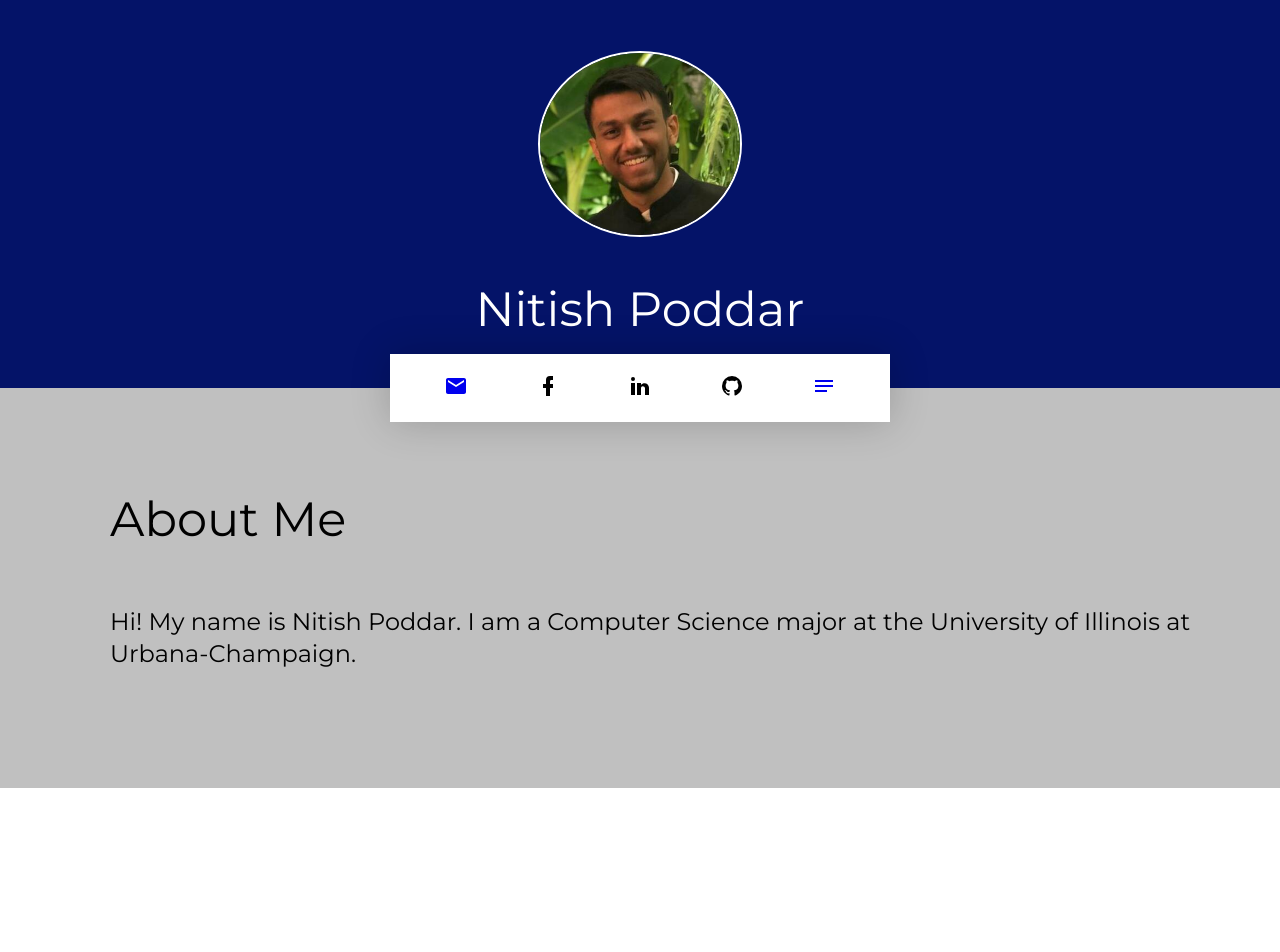
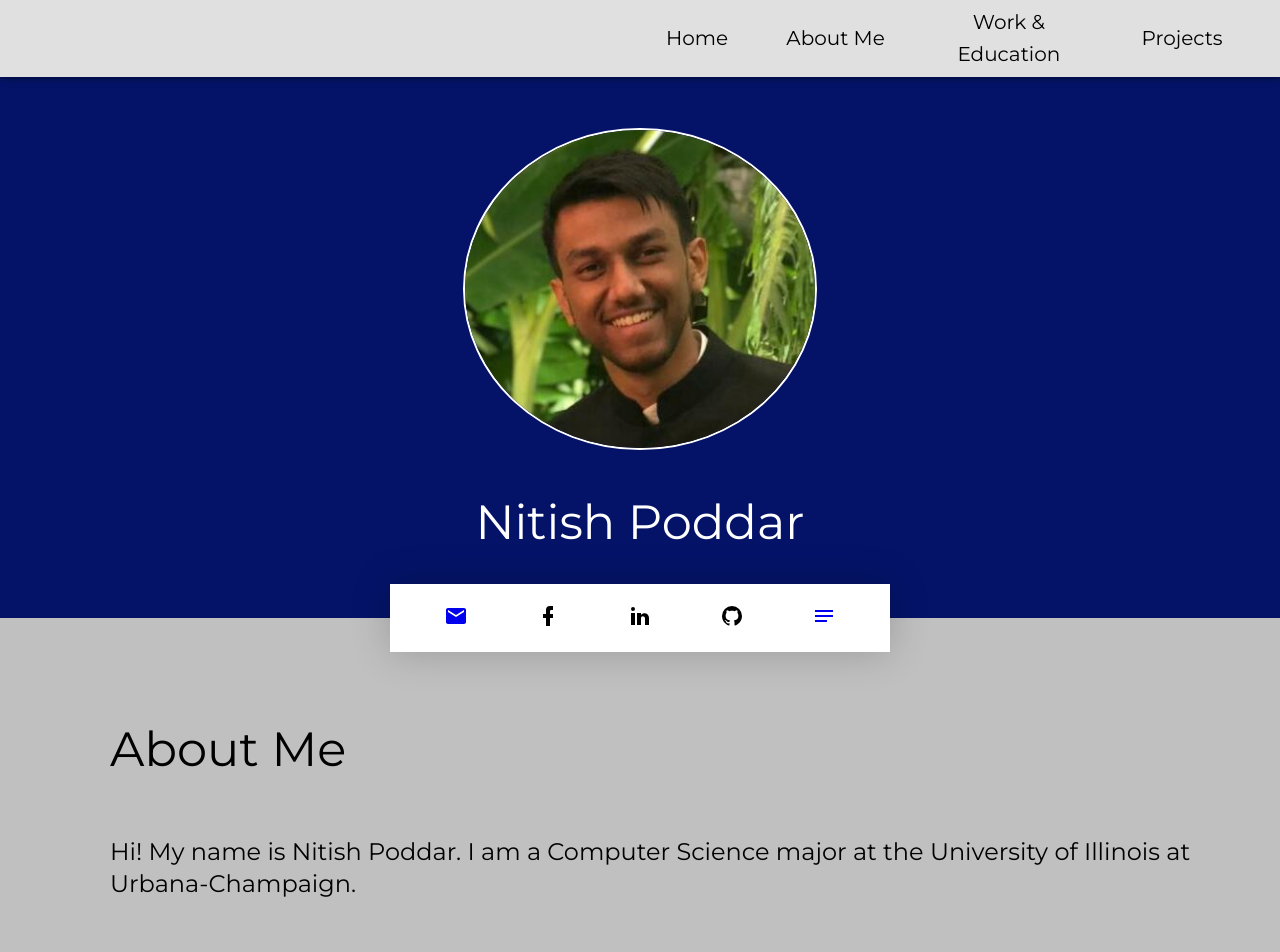
Before and after one commit to nitishp1812/nitishp1812.github.io, a React (Create React App) app: page / in a window 1280 px wide. Shown: the top 952 px of the page. Before the commit the page ends 800 px from the top, so only its background shows below. Built offline with nearby package versions, Linux system fonts and the light colour scheme; a web font is replaced by a local one.

Commit message:
Added navbar

```diff
--- a/src/About.js
+++ b/src/About.js
@@ -1,6 +1,6 @@
 import React from 'react';
 
-import { makeStyles, Typography } from '@material-ui/core';
+import { makeStyles, Typography, Fade } from '@material-ui/core';
 
 const useStyles = makeStyles(theme => ({
     root: {
@@ -22,6 +22,8 @@ export default () => {
 
     return (
         <div className={classes.root}>
+            <Fade in={true} timeout={3500}>
+                <div>
                     <Typography className={classes.heading} variant='h3' align='left' gutterBottom>
                         About Me
                     </Typography>
@@ -30,5 +32,7 @@ export default () => {
                         Illinois at Urbana-Champaign.
                     </Typography>
                 </div>
+            </Fade>
+        </div>
     );
 }
--- a/src/App.js
+++ b/src/App.js
@@ -1,13 +1,18 @@
-import React from 'react';
+import React, { useState } from 'react';
+import NavBar from './NavBar';
 import Home from './Home';
 import About from './About';
+import Work from './Work';
 import theme from './theme';
 
-import { MuiThemeProvider, makeStyles, Grid } from '@material-ui/core';
+import { MuiThemeProvider, makeStyles, Grid, Fade } from '@material-ui/core';
 import MailIcon from '@material-ui/icons/Mail';
 import NotesIcon from '@material-ui/icons/NotesTwoTone';
 
 const useStyles = makeStyles({
+    root: {
+        background: '#c0c0c0'
+    },
     linksContainer: {
         position: 'absolute',
         left: '50%',
@@ -21,46 +26,64 @@ const useStyles = makeStyles({
     }
 });
 
+const renderLinksContainer = (classes) => {
+    return (
+        <Grid className={classes.linksContainer}
+          container direction='row' alignItems='center' justify='center'>
+            <Grid item xs>
+                <Fade in={true} timeout={3500}>
+                    <a href='mailto:npoddar2@illinois.edu'>
+                        <MailIcon />
+                    </a>
+                </Fade>
+            </Grid>
+
+            <Grid item xs>
+                <Fade in={true} timeout={3500}>
+                    <a href='https://www.facebook.com/nitishpoddar99'>
+                        <img src={require('./imgs/facebook.svg')} alt='facebook' />
+                    </a>
+                </Fade>
+            </Grid>
+
+            <Grid item xs>
+                <Fade in={true} timeout={3500}>
+                    <a href='https://www.linkedin.com/in/nitish-poddar-579497175/'>
+                        <img src={require('./imgs/linkedin.svg')} alt='linkedin' />
+                    </a>
+                </Fade>
+            </Grid>
+
+            <Grid item xs>
+                <Fade in={true} timeout={3500}>
+                    <a href='https://github.com/nitishp1812'>
+                        <img src={require('./imgs/github.svg')} alt='github' />
+                    </a>
+                </Fade>
+            </Grid>
+
+            <Grid item xs>
+                <Fade in={true} timeout={3500}>
+                    <a href='https://nitishp1812.github.io/data/Resume.pdf' target='_blank'>
+                        <NotesIcon />
+                    </a>
+                </Fade>
+            </Grid>
+        </Grid>
+    );
+}
+
 const App = () => {
     const classes = useStyles();
 
     return (
         <MuiThemeProvider theme={theme}>
             <div className={classes.root}>
+                <NavBar />
                 <Home />
-                <Grid className={classes.linksContainer}
-                  container direction='row' alignItems='center' justify='center'>
-                    <Grid item xs>
-                        <a href='mailto:npoddar2@illinois.edu'>
-                            <MailIcon />
-                        </a>
-                    </Grid>
-
-                    <Grid item xs>
-                        <a href='https://www.facebook.com/nitishpoddar99'>
-                            <img src={require('./imgs/facebook.svg')} alt='facebook' />
-                        </a>
-                    </Grid>
-
-                    <Grid item xs>
-                        <a href='https://www.linkedin.com/in/nitish-poddar-579497175/'>
-                            <img src={require('./imgs/linkedin.svg')} alt='linkedin' />
-                        </a>
-                    </Grid>
-
-                    <Grid item xs>
-                        <a href='https://github.com/nitishp1812'>
-                            <img src={require('./imgs/github.svg')} alt='github' />
-                        </a>
-                    </Grid>
-
-                    <Grid item xs>
-                        <a href='https://nitishp1812.github.io/data/Resume.pdf' target='_blank'>
-                            <NotesIcon />
-                        </a>
-                    </Grid>
-                </Grid>
+                {renderLinksContainer(classes)}
                 <About />
+                <Work />
             </div>
         </MuiThemeProvider>
     );
--- a/src/Home.js
+++ b/src/Home.js
@@ -12,7 +12,7 @@ const useStyles = makeStyles(theme => ({
         borderRadius: '50%',
         borderColor: '#fff',
         border: '2px solid',
-        width: '200px'
+        width: '350px'
     }
 }));
 
@@ -28,7 +28,7 @@ const Home = () => {
                     </Grid>
 
                     <Grid item xs>
-                        <Typography variant='h3' align='center'>
+                        <Typography variant='h3' align='center' gutterBottom>
                             Nitish Poddar
                         </Typography>
                     </Grid>
--- /dev/null
+++ b/src/NavBar.js
@@ -0,0 +1,55 @@
+import React from 'react';
+
+import { makeStyles, AppBar, Toolbar, Grid, Typography } from '@material-ui/core';
+
+const useStyles = makeStyles(theme => ({
+    root: {
+        background: '#e0e0e0',
+        color: '#000',
+        padding: '0.5% 0%'
+    },
+    menuContent: {
+        padding: '0 2% 0 0'
+    },
+    menuItem: {
+        flexGrow: 1
+    }
+}));
+
+export default () => {
+    const classes = useStyles();
+
+    return (
+        <AppBar position='sticky' className={classes.root}>
+            <Toolbar>
+                <Grid container className={classes.menuContent}
+                  direction='row' alignItems='center' spacing={5} justify='center'>
+                    <Grid item xs={6}></Grid>
+                    <Grid item xs className={classes.menuItem}>
+                        <Typography variant='h6' align='center'>
+                            Home
+                        </Typography>
+                    </Grid>
+
+                    <Grid item xs className={classes.menuItem}>
+                        <Typography variant='h6' align='center'>
+                            About Me
+                        </Typography>
+                    </Grid>
+
+                    <Grid item xs={2}>
+                        <Typography variant='h6' align='center'>
+                            Work & Education
+                        </Typography>
+                    </Grid>
+
+                    <Grid item xs>
+                        <Typography variant='h6' align='center'>
+                            Projects
+                        </Typography>
+                    </Grid>
+                </Grid>
+            </Toolbar>
+        </AppBar>
+    );
+}
--- /dev/null
+++ b/src/Work.js
@@ -0,0 +1,27 @@
+import React from 'react';
+
+import { Typography, makeStyles } from '@material-ui/core';
+
+const useStyles = makeStyles(theme => ({
+    root: {
+        background: '#c0c0c0',
+        padding: '0 4% 8% 4%'
+    },
+    heading: {
+        margin: '0 0 5% 5%'
+    },
+}));
+
+const Work = () => {
+    const classes = useStyles();
+
+    return (
+        <div className={classes.root}>
+            <Typography className={classes.heading} variant='h3' gutterBottom align='left'>
+                Education and Work
+            </Typography>
+        </div>
+    );
+}
+
+export default Work;
```
Lines whose indentation alone changed are shown as unchanged.
